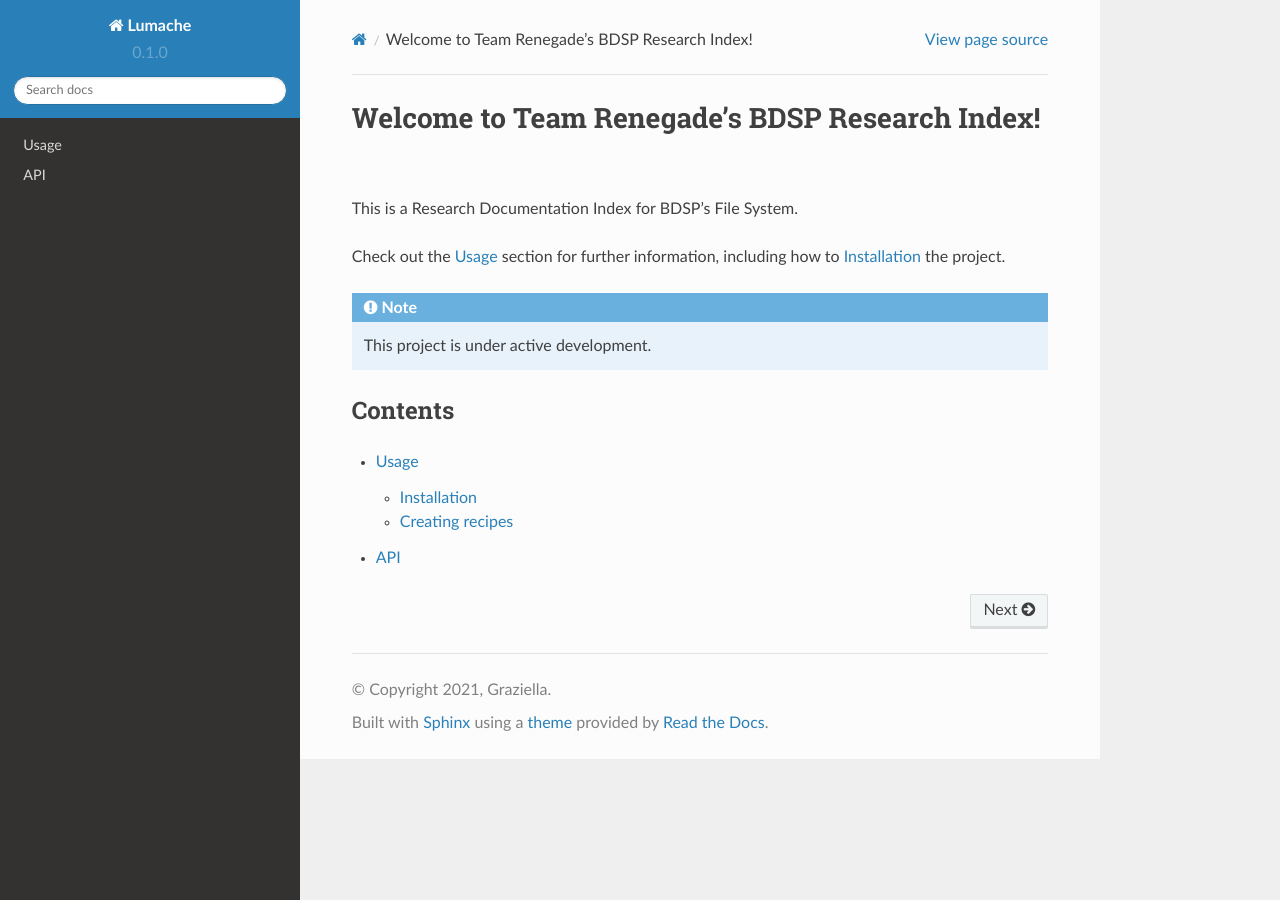
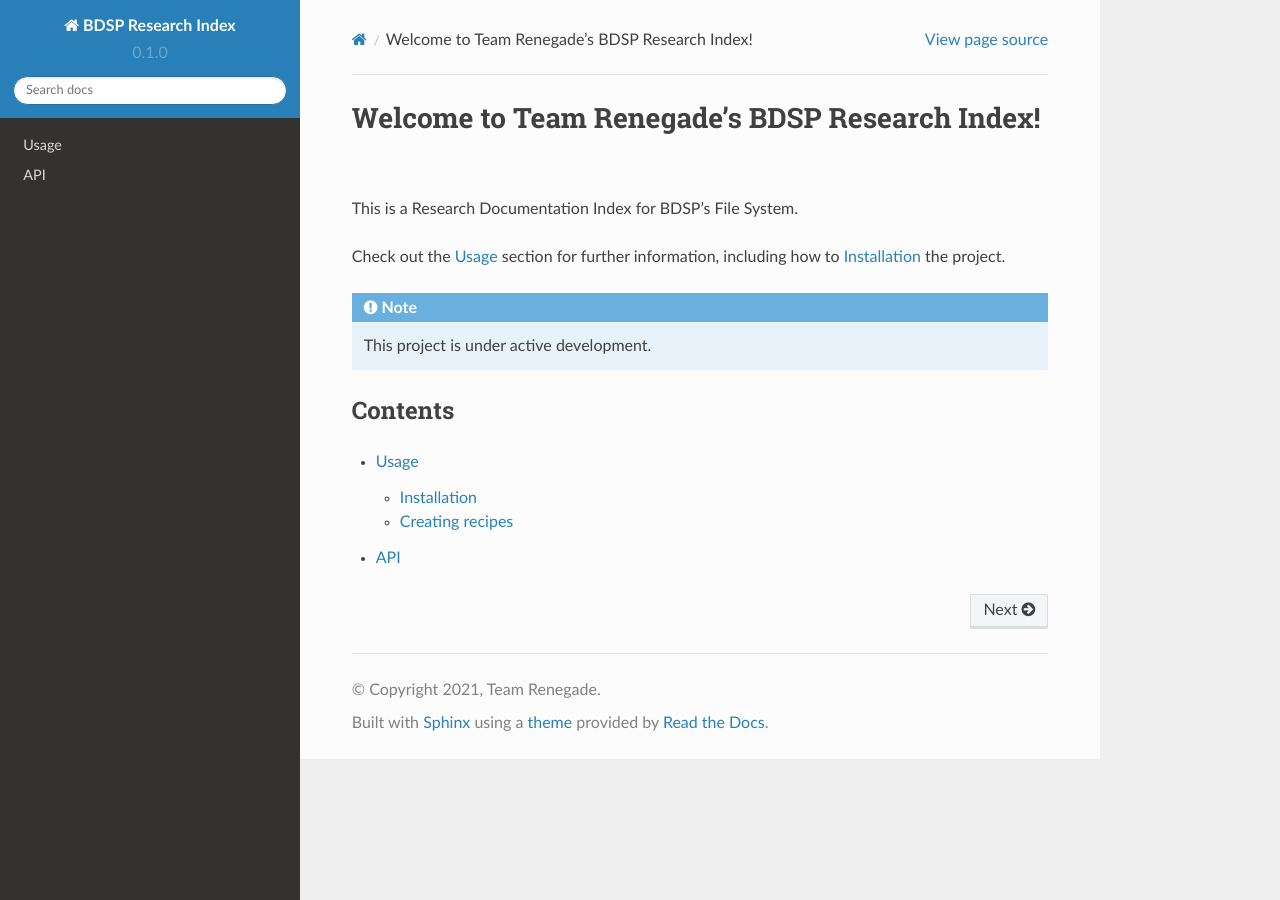
Before and after one commit to b0nesdev/bdsp-research, a Sphinx documentation site: the page built from docs/source/index.rst, in a window 1280 px wide. Built offline with Sphinx 7.4.7 and the Read the Docs theme 2.0.0, drawn with Linux system fonts in a browser that asks for light colours.

Commit message:
Update conf.py

```diff
--- a/docs/source/conf.py
+++ b/docs/source/conf.py
@@ -2,8 +2,8 @@
 
 # -- Project information
 
-project = 'Lumache'
-copyright = '2021, Graziella'
+project = 'BDSP Research Index'
+copyright = '2021, Team Renegade'
 author = 'Graziella'
 
 release = '0.1'
```
